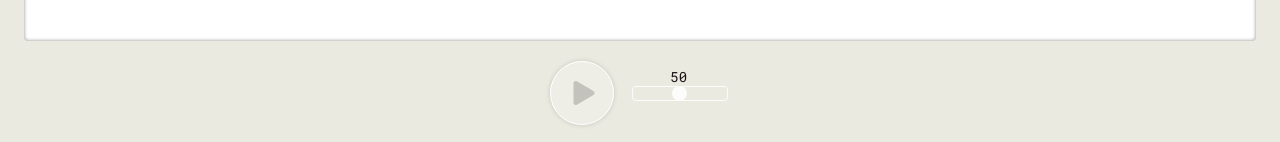
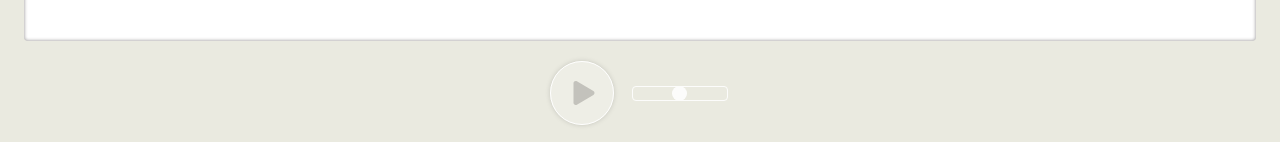
Before and after one commit to kyle4real/Sorting-Visualizer, a React (Create React App) app: page / in a window 1280 px wide. Shown: the part 655-797 px from the top of the page. Built offline with nearby package versions, Linux system fonts and the light colour scheme.

Commit message:
Range tooltip config.

```diff
--- a/src/components/Sorting/Controls/Controls.js
+++ b/src/components/Sorting/Controls/Controls.js
@@ -7,12 +7,21 @@ import PlayButton from "./PlayButton/PlayButton";
 
 const Controls = ({ handlePlay, handleReset }) => {
     const [range, setRange] = useState(50);
+    const [tooltip, setToolTip] = useState(false);
     const sortCtx = useContext(SortContext);
 
     const isDisabled = !sortCtx.sortSelection || !sortCtx.dataSelection;
 
     // const rangeNum = 50;
-    const tooltipPosition = `calc(${range}px - 10px)`;
+    // const tooltipPosition = `calc(${range}% - -4px)`;
+    const tooltipPosition = `${range}%`;
+
+    const handleMouseDown = () => {
+        setToolTip(true);
+    };
+    const handleMouseUp = () => {
+        setToolTip(false);
+    };
 
     return (
         <div className={classes.controls__container}>
@@ -24,8 +33,10 @@ const Controls = ({ handlePlay, handleReset }) => {
                 />
                 <div className={classes.controls__range}>
                     <div className={classes.tooltip}>
-                        <div style={{ left: tooltipPosition }} className={classes.tooltip__num}>
-                            50
+                        <div style={{ left: tooltipPosition }} className={classes.tooltip__thumb}>
+                            {tooltip && (
+                                <span className={classes.tooltip__thumb__num}>{range}</span>
+                            )}
                         </div>
                     </div>
                     <input
@@ -33,9 +44,12 @@ const Controls = ({ handlePlay, handleReset }) => {
                         type="range"
                         disabled={isDisabled}
                         min={1}
-                        max={100}
+                        max={101}
+                        step={1}
                         onChange={(e) => setRange(e.target.value)}
                         value={range}
+                        onMouseDown={handleMouseDown}
+                        onMouseUp={handleMouseUp}
                     />
                 </div>
             </div>
--- a/src/components/Sorting/Controls/Controls.module.scss
+++ b/src/components/Sorting/Controls/Controls.module.scss
@@ -22,19 +22,20 @@
         position: relative;
         .tooltip {
             position: absolute;
-            width: 100%;
+            width: calc(100% - 15px);
             height: 14px;
-            // background: blue;
             top: -14px;
             left: 0;
-            right: 0;
 
-            &__num {
+            &__thumb {
                 font-size: 14px;
                 color: $secondary;
-                width: 20px;
+                width: 15px;
                 position: absolute;
                 letter-spacing: $letterSpacing;
+                display: flex;
+                align-items: center;
+                justify-content: center;
             }
         }
         .range {
@@ -60,6 +61,7 @@
                 background: white;
                 border-radius: 50%;
                 cursor: pointer;
+                position: relative;
             }
 
             .slider::-moz-range-thumb {
```
